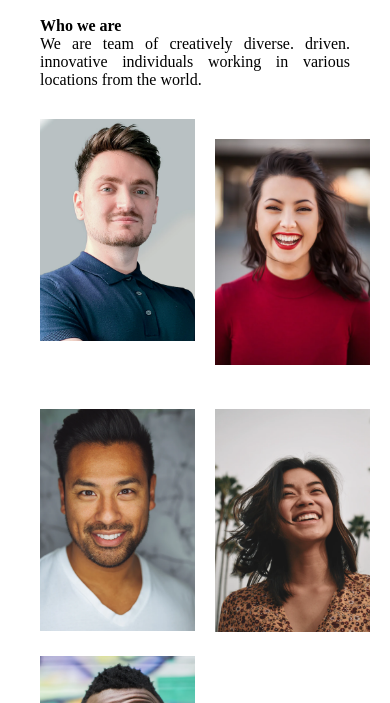
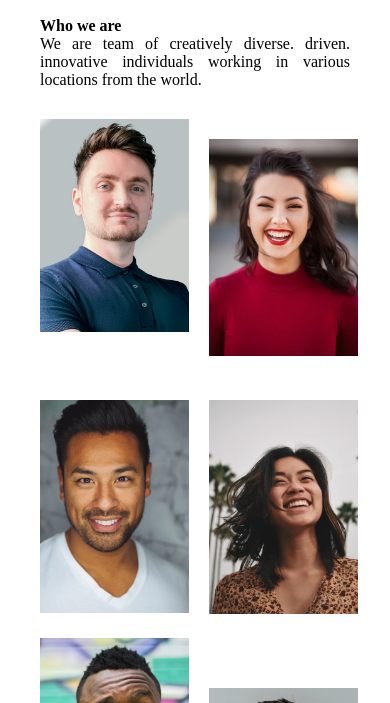
Before and after one commit to sharif-77/my-team-page, a plain HTML site: page index.html in a window 390 px wide. Shown: the part 70-773 px from the top of the page. Drawn offline with Linux system fonts and the light colour scheme.

Commit message:
scroll issue fixed

```diff
--- a/index.css
+++ b/index.css
@@ -66,7 +66,7 @@
   }
   .images-container {
     gap: 20px;
-    grid-template-columns: repeat(2, 50%);
+    grid-template-columns: repeat(2, 48%);
   }
   .image > img {
     width: 100%;
```
